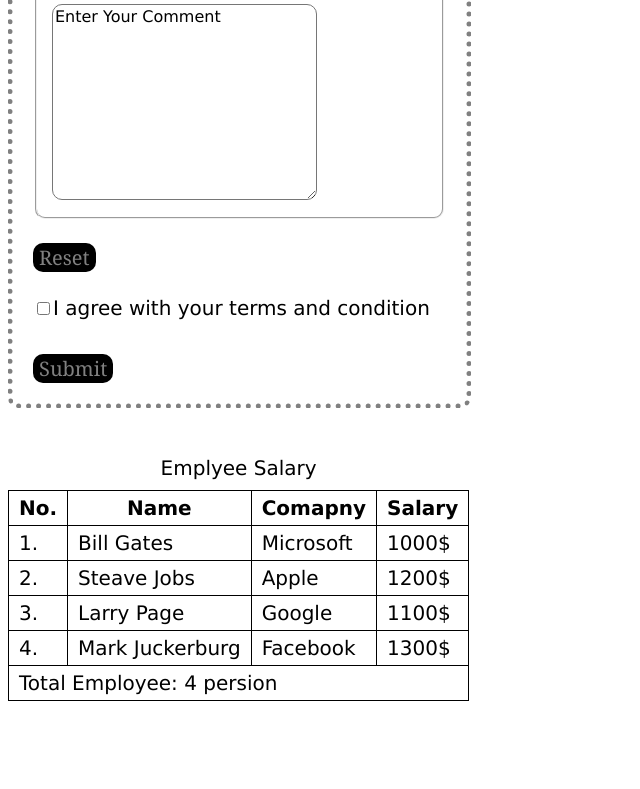
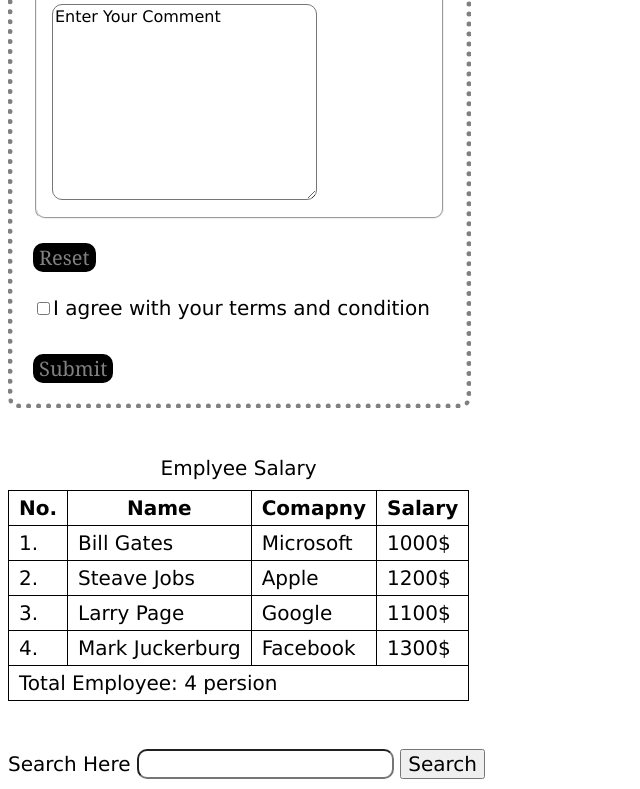
Before and after one commit to Firoz800528/Making-a-form, a plain HTML site: page index.html in a window 1280 px wide. Shown: the part 727-1516 px from the top of the page, without its empty margins (0-640 px from the left). Before the commit the page ends 1436 px from the top, so only its background shows below. Drawn offline with Linux system fonts and the light colour scheme.

Commit message:
third commit

```diff
--- a/index.html
+++ b/index.html
@@ -112,5 +112,12 @@
             </tfoot>
         </table>
     </section>
+    <br>
+    <br>
+    <label for="">Search Here
+        <input type="search" name="" id="">
+        <button>Search</button>
+    </label>
+
 </body>
 </html>
```
